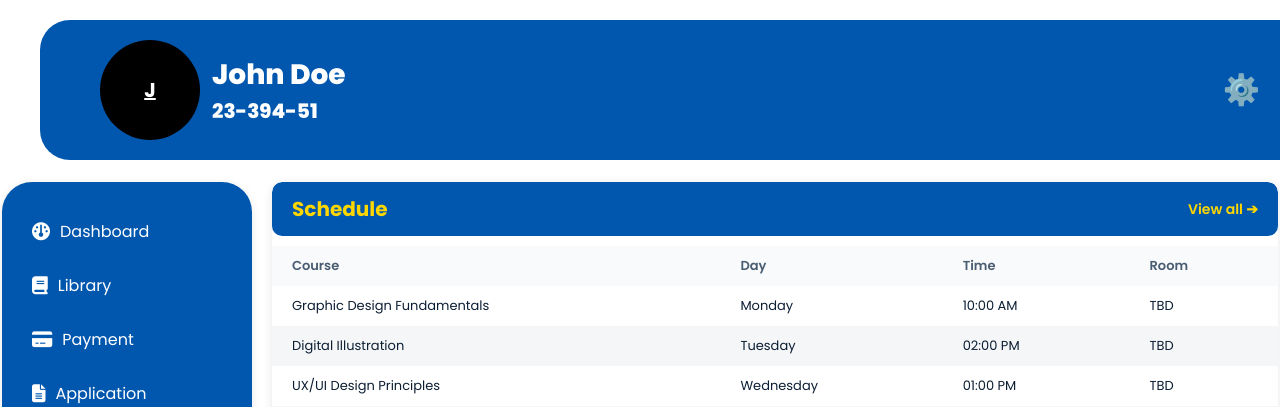
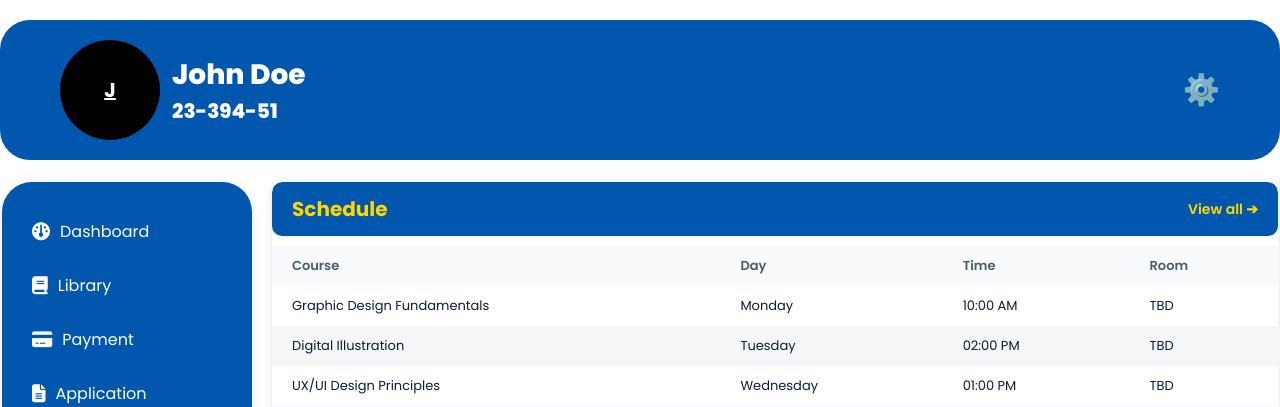
Before and after one commit to only0jaja/Student-Dashboard, a PHP site: page / in a window 1280 px wide. Shown: the top 407 px of the page. Run offline with PHP 8.4, Linux system fonts and the light colour scheme.

Commit message:
css update

```diff
--- a/dashboard.css
+++ b/dashboard.css
@@ -65,7 +65,6 @@ body {
     border-radius: 30px;
     background-color: var(--blue);
     box-sizing: border-box;
-    margin: 0 40px;
 }
 /* --------LEFT SECTION-------- */
 .l-section {
```
